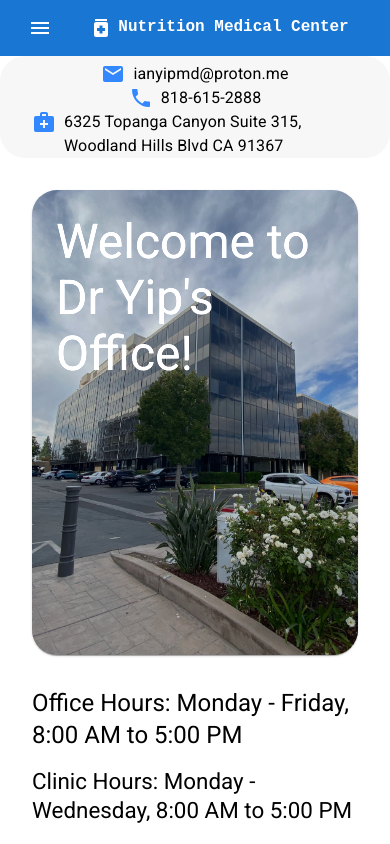
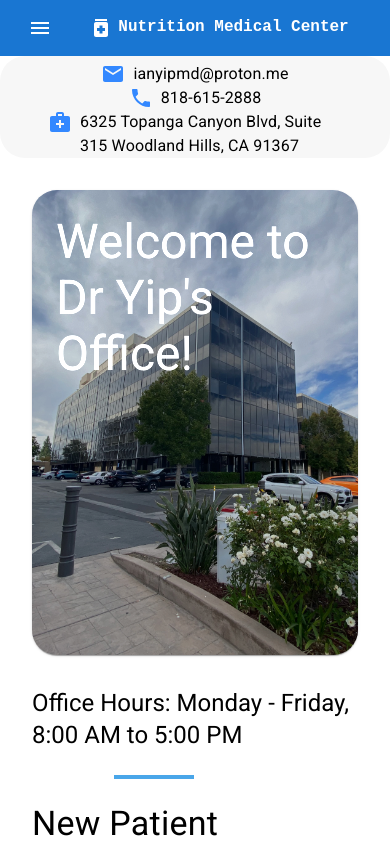
Before and after one commit to calvintuantran/DrYipWebsite, a React (Create React App) app: page / in a window 390 px wide. Shown: the top 844 px of the page. Built offline with nearby package versions, Linux system fonts and the light colour scheme.

Commit message:
mobile requests changes

```diff
--- a/src/App.css
+++ b/src/App.css
@@ -44,7 +44,7 @@
 }
 
 .marginLeftRight {
-  margin: 0 2rem;
+  margin: 0 3rem;
 }
 /* Responsive CSS */
 @media screen and (max-width: 992px) {
--- a/src/components/HomePage.jsx
+++ b/src/components/HomePage.jsx
@@ -22,12 +22,6 @@ const HomePage = () => {
         <div className="left_container ">
           <Typography variant={mobileFont}>
             Office Hours: Monday - Friday, 8:00 AM to 5:00 PM
-          </Typography>
-          <Typography
-            sx={{ m: "1rem 0", fontSize: isMobile && "1.4rem" }}
-            variant={mobileFont}
-          >
-            Clinic Hours: Monday - Wednesday, 8:00 AM to 5:00 PM
           </Typography>
           <div
             className="underlineHome"
--- a/src/components/MobileNavBar.jsx
+++ b/src/components/MobileNavBar.jsx
@@ -19,7 +19,7 @@ const MobileNavBar = () => {
       <div className="displayflex marginLeftRight">
         <MedicalServicesIcon className="iconStyling" />
         <Typography>
-          6325 Topanga Canyon Suite 315, Woodland Hills Blvd CA 91367
+          6325 Topanga Canyon Blvd, Suite 315 Woodland Hills, CA 91367
         </Typography>
       </div>
     </div>
--- a/src/components/Upper_NavBar.jsx
+++ b/src/components/Upper_NavBar.jsx
@@ -30,7 +30,13 @@ const UpperNavBar = () => {
         <div className="divider_sections">
           <MedicalServicesIcon className="iconStyling" />
           <Typography style={{ marginRight: "1rem" }}>
-            6325 Topanga Canyon Suite 315, Woodland Hills Blvd CA 91367
+            <a
+              href="http://maps.google.com/?q=6325 Topanga Canyon Blvd, Suite 315 Woodland Hills, CA 91367"
+              target="_blank"
+              style ={{ textDecoration: 'none', color: 'black'}}
+            >
+              6325 Topanga Canyon Blvd, Suite 315 Woodland Hills, CA 91367
+            </a>
           </Typography>
         </div>
       </div>
```
